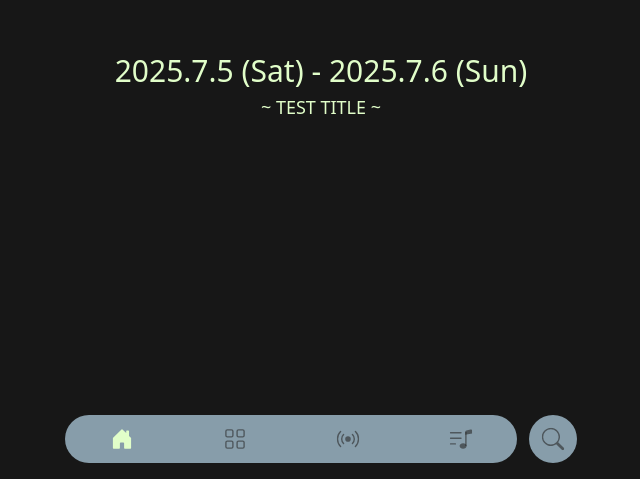
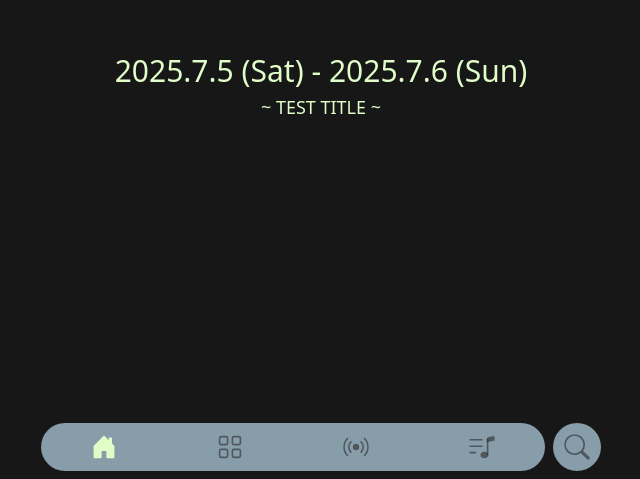
Before and after one commit to Rei2718/2025_ritsumeisai_v2.0, a Next.js app: page / in a window 1280 px wide. Shown: the part 321-800 px from the top of the page, without its empty margins (319-959 px from the left). Built offline with nearby package versions, Linux system fonts and the light colour scheme; a web font is replaced by a local one.

Commit message:
6.25.6.17

```diff
--- a/app/page.tsx
+++ b/app/page.tsx
@@ -33,51 +33,53 @@ export default function Home() {
         <HomeScreen />
       </TabsContent>
 
-      <TabsList className="w-11/12 max-w-lg mx-auto fixed bottom-4 left-1/2 -translate-x-1/2 z-20 grid grid-cols-[1fr_auto] gap-3 bg-transparent">
-        {/* Main navigation controls */}
-        <div className="grid grid-cols-4 place-items-center rounded-full bg-[var(--primary)]">
+      <TabsList className="fixed bottom-2 left-2 right-2 transform translate-x-0 w-auto max-w-xl mx-auto z-20 grid grid-cols-[4fr_auto] bg-transparent">
+        {/* Main navigation controls spanning flexible width */}
+        <div className="grid grid-cols-4 rounded-full bg-[var(--primary)] h-full ml-2 mr-1">
           <TabsTrigger
             value="home"
-            className="group h-12 w-12 rounded-full transition-all duration-200 ease-in-out text-[var(--muted)]/60 data-[state=active]:text-[var(--primary-foreground)]"
+            className="group w-full rounded-full transition-all duration-200 ease-in-out text-[var(--muted)]/60 data-[state=active]:text-[var(--primary-foreground)] py-3"
           >
-            <BsHouseDoor className="scale-140 group-data-[state=active]:hidden" />
-            <BsHouseDoorFill className="scale-140 hidden group-data-[state=active]:block" />
+            <BsHouseDoor className="scale-160 group-data-[state=active]:hidden" />
+            <BsHouseDoorFill className="scale-160 hidden group-data-[state=active]:block" />
           </TabsTrigger>
 
           <TabsTrigger
             value="new"
-            className="group h-12 w-12 rounded-full transition-all duration-200 ease-in-out text-[var(--muted)]/60 data-[state=active]:text-[var(--primary-foreground)]"
+            className="group w-full rounded-full transition-all duration-200 ease-in-out text-[var(--muted)]/60 data-[state=active]:text-[var(--primary-foreground)] py-3"
           >
-            <BsGrid className="scale-140 group-data-[state=active]:hidden" />
-            <BsGridFill className="scale-140 hidden group-data-[state=active]:block" />
+            <BsGrid className="scale-160 group-data-[state=active]:hidden" />
+            <BsGridFill className="scale-160 hidden group-data-[state=active]:block" />
           </TabsTrigger>
 
           <TabsTrigger
             value="radio"
-            className="group h-12 w-12 rounded-full transition-all duration-200 ease-in-out text-[var(--muted)]/60 data-[state=active]:text-[var(--primary-foreground)]"
+            className="group w-full rounded-full transition-all duration-200 ease-in-out text-[var(--muted)]/60 data-[state=active]:text-[var(--primary-foreground)] py-3"
           >
-            <BsBroadcast className="scale-140 group-data-[state=active]:hidden" />
-            <BsBroadcast className="scale-140 hidden group-data-[state=active]:block" />
+            <BsBroadcast className="scale-160 group-data-[state=active]:hidden" />
+            <BsBroadcast className="scale-160 hidden group-data-[state=active]:block" />
           </TabsTrigger>
 
           <TabsTrigger
             value="library"
-            className="group h-12 w-12 rounded-full transition-all duration-200 ease-in-out text-[var(--muted)]/60 data-[state=active]:text-[var(--primary-foreground)]"
+            className="group w-full rounded-full transition-all duration-200 ease-in-out text-[var(--muted)]/60 data-[state=active]:text-[var(--primary-foreground)] py-3"
           >
-            <BsMusicNoteList className="scale-140 group-data-[state=active]:hidden" />
-            <BsMusicNoteList className="scale-140 hidden group-data-[state=active]:block" />
+            <BsMusicNoteList className="scale-160 group-data-[state=active]:hidden" />
+            <BsMusicNoteList className="scale-160 hidden group-data-[state=active]:block" />
           </TabsTrigger>
         </div>
 
-        {/* Search button */}
-        <div className="grid place-items-center rounded-full backdrop-blur-xl bg-[var(--primary)]">
-          <TabsTrigger
-            value="search"
-            className="group h-12 w-12 rounded-full transition-all duration-200 ease-in-out text-[var(--muted)]/60 data-[state=active]:text-[var(--primary-foreground)]"
-          >
-            <BsSearch className="scale-140 group-data-[state=active]:hidden" />
-            <BsSearch className="scale-140 hidden group-data-[state=active]:block" />
-          </TabsTrigger>
+        {/* Search button with fixed width */}
+        <div className="w-12 grid place-items-center ml-1 mr-2">
+          <div className="rounded-full backdrop-blur-xl bg-[var(--primary)] w-12 h-12 grid place-items-center">
+            <TabsTrigger
+              value="search"
+              className="group w-full h-full rounded-full transition-all duration-200 ease-in-out text-[var(--muted)]/60 data-[state=active]:text-[var(--primary-foreground)]"
+            >
+              <BsSearch className="scale-160 group-data-[state=active]:hidden" />
+              <BsSearch className="scale-160 hidden group-data-[state=active]:block" />
+            </TabsTrigger>
+          </div>
         </div>
       </TabsList>
     </Tabs>
```
